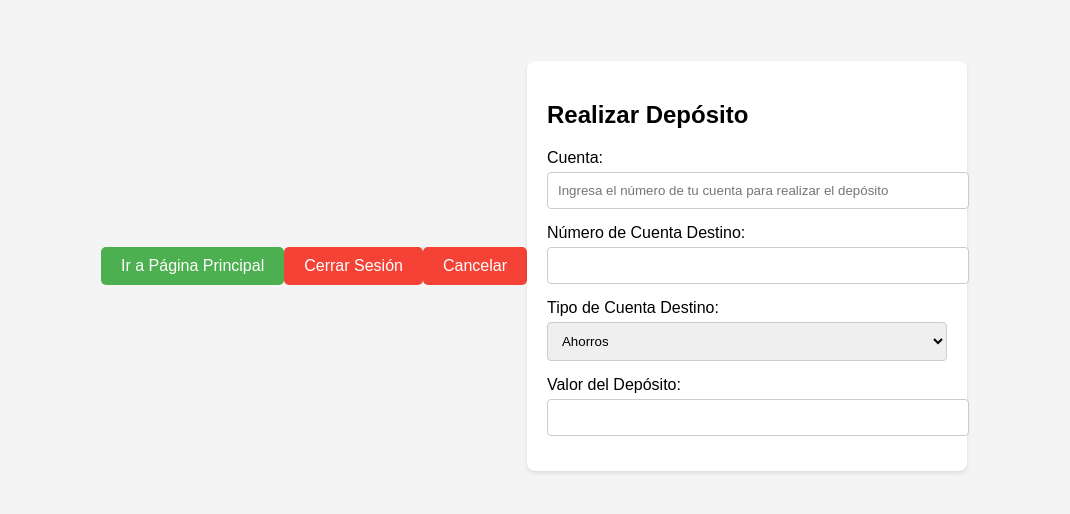
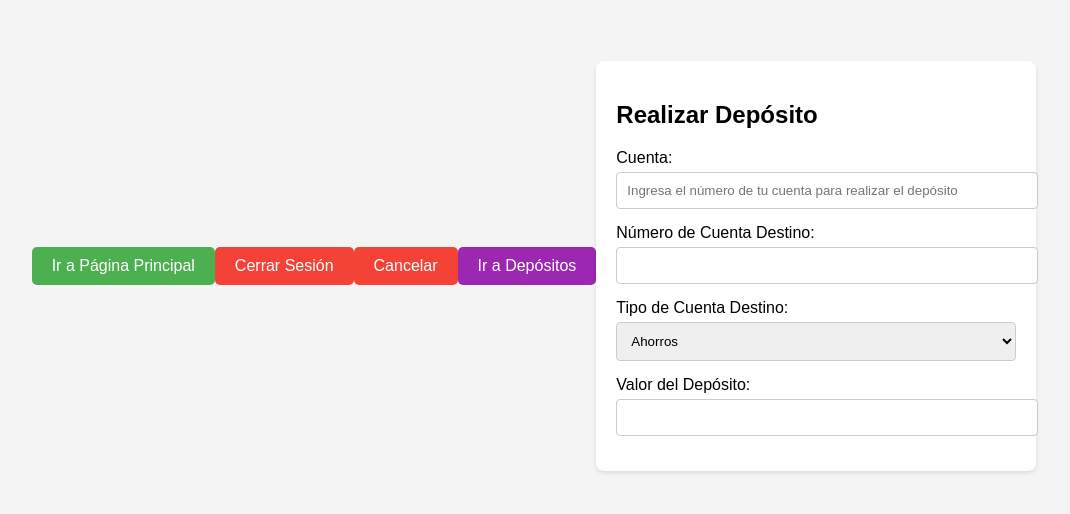
Before and after one commit to EvelynRua13/AppBilletera, a React (Vite) app in the folder proyecto_final/: page /depositos in a window 1280 px wide. Shown: the part 142-656 px from the top of the page, without its empty margins (106-1176 px from the left). Built offline with nearby package versions, Linux system fonts and the light colour scheme.

Commit message:
Se eliminan lineas innecesarias

```diff
--- a/proyecto_final/src/components/depositos/Depositos.jsx
+++ b/proyecto_final/src/components/depositos/Depositos.jsx
@@ -1,9 +1,9 @@
 import React, { useState } from 'react';
 import './Depositos.css';
-import { useNavigate } from 'react-router-dom';
 import BotonLogOut from '../../botones/BotonLogOut/BotonLogOut';
 import BotonPrincipal from '../../botones/BotonPrincipal/BotonPrincipal';
 import BotonCancelar from '../../botones/BotonCancelar/BotonCancelar';
+import BotonDepositos from '../../botones/BotonDepositos/BotonDepositos';
 
 const Depositos = () => {
   const [cuentaUsuario, setCuentaUsuario] = useState('');
@@ -49,6 +49,7 @@ const Depositos = () => {
         <BotonPrincipal/>
           <BotonLogOut />
           <BotonCancelar onCancel={onCancel}/>
+          <BotonDepositos/>
         </header>
       <form onSubmit={handleSubmit} className="depositos-form">
         <h2>Realizar Depósito</h2>
@@ -98,9 +99,6 @@ const Depositos = () => {
             required
           />
         </div>
-
-
-
       </form>
     </div>
   );
--- a/proyecto_final/src/components/informes/Informes.jsx
+++ b/proyecto_final/src/components/informes/Informes.jsx
@@ -1,6 +1,5 @@
 import React, { useState } from 'react';
 import './Informes.css';
-import { useNavigate } from 'react-router-dom';
 
 import BotonPrincipal from '../../botones/BotonPrincipal/BotonPrincipal';
 import BotonLogOut from '../../botones/BotonLogOut/BotonLogOut';
--- a/proyecto_final/src/components/prestamos/Prestamos.jsx
+++ b/proyecto_final/src/components/prestamos/Prestamos.jsx
@@ -1,6 +1,6 @@
 import React, { useState, useEffect } from 'react';
 import './Prestamos.css';
-import { useNavigate } from 'react-router-dom';
+
 
 import BotonPrincipal from '../../botones/BotonPrincipal/BotonPrincipal';
 import BotonLogOut from '../../botones/BotonLogOut/BotonLogOut';
--- a/proyecto_final/src/components/principal/Principal.jsx
+++ b/proyecto_final/src/components/principal/Principal.jsx
@@ -1,6 +1,5 @@
 import React from 'react';
 import './Principal.css';
-import { useNavigate } from 'react-router-dom';
 
 import BotonDepositos from '../../botones/BotonDepositos/BotonDepositos';
 import BotonTransacciones from '../../botones/BotonTransacciones/BotonTransacciones';
@@ -8,6 +7,7 @@ import BotonRetiros from '../../botones/BotonRetiros/BotonRetiros';
 import BotonPrestamos from '../../botones/BotonPrestamos/BotonPrestamos';
 import BotonInformes from '../../botones/BotonInformes/BotonInformes';
 import BotonLogOut from '../../botones/BotonLogOut/BotonLogOut';
+
 
 
 const Dashboard = () => {
@@ -42,6 +42,7 @@ const Dashboard = () => {
         <BotonPrestamos />
         <BotonInformes />
         <BotonLogOut />
+
       </div>
 
       <footer className="account-info">
--- a/proyecto_final/src/components/retiros/Retiros.jsx
+++ b/proyecto_final/src/components/retiros/Retiros.jsx
@@ -1,6 +1,6 @@
 import React, { useState } from 'react';
 import './Retiros.css';
-import { useNavigate } from 'react-router-dom';
+
 
 import BotonPrincipal from '../../botones/BotonPrincipal/BotonPrincipal';
 import BotonLogOut from '../../botones/BotonLogOut/BotonLogOut';
--- a/proyecto_final/src/components/transacciones/Transacciones.jsx
+++ b/proyecto_final/src/components/transacciones/Transacciones.jsx
@@ -1,6 +1,6 @@
 import React, { useState } from 'react';
 import './Transacciones'; // Importar el archivo CSS
-import { useNavigate } from 'react-router-dom';
+
 
 import BotonPrincipal from '../../botones/BotonPrincipal/BotonPrincipal';
 import BotonLogOut from '../../botones/BotonLogOut/BotonLogOut';
```
Also changed, not shown: proyecto_final/src/components/depositos/Depositos.css (line endings or trailing spaces).
